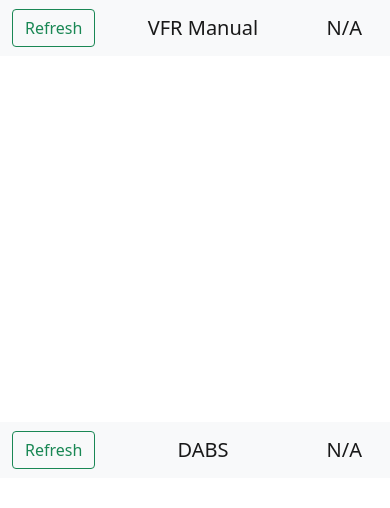
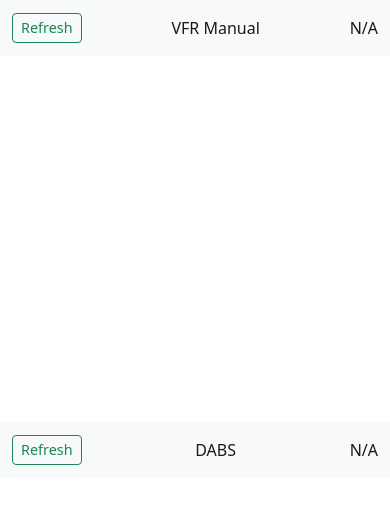
Before and after one commit to fa18swiss/VfrManual, a website: page app/root.html in a window 390 px wide. Drawn offline with nearby package versions, Linux system fonts and the light colour scheme; no server answers.

Commit message:
responsive style improvement

```diff
--- a/app/root.html
+++ b/app/root.html
@@ -67,7 +67,24 @@
         overflow-y: scroll;
       }
       nav {
-        max-height: 56px;
+        height: 56px;
+      }
+      .navbar-brand {
+        margin: 0;
+      }
+      @media  (max-width: 400px) {
+        .navbar-brand {
+          font-size: 1rem;
+        }
+        .btn {
+          font-size: 0.9rem;
+          padding: 0.2rem 0.5rem;
+        }
+      }
+      @media  (max-width: 325px) {
+        .navbar-brand {
+          font-size: 0.8rem;
+        }
       }
     </style>
   </head>
@@ -75,16 +92,16 @@
   <nav class="navbar navbar-light bg-light">
     <div class="container-fluid">
       <button class="btn btn-outline-success" type="button" id="cmdRefreshVfrManual">Refresh</button>
-      <span class="navbar-brand mb-0">VFR Manual</span>
-      <span class="navbar-brand mb-0 h1" id="lastCheckVfrManual"></span>
+      <span class="navbar-brand">VFR Manual</span>
+      <span class="navbar-brand" id="lastCheckVfrManual"></span>
     </div>
   </nav>
   <div class="list-group dest" id="destVfrManual"></div>
   <nav class="navbar navbar-light bg-light">
     <div class="container-fluid">
       <button class="btn btn-outline-success" type="button" id="cmdRefreshDabs">Refresh</button>
-      <span class="navbar-brand mb-0">DABS</span>
-      <span class="navbar-brand mb-0 h1" id="lastCheckDabs">00.00.0000, 00:00:00</span>
+      <span class="navbar-brand">DABS</span>
+      <span class="navbar-brand" id="lastCheckDabs"></span>
     </div>
   </nav>
   <div class="list-group dest" id="destDabs"></div>
--- a/app/static/app.js
+++ b/app/static/app.js
@@ -312,7 +312,7 @@ async function app() {
             downloadLink.setAttribute("data-version", item.version);
             downloadLink.onclick = onDabsClick;
             const span = getOrCreate(downloadLink, "span");
-            span.textContent = new Date(item.date).toLocaleDateString() + " " + item.version;
+            span.textContent = new Date(item.date).toLocaleDateString() + " version " + item.version;
             const svg = getOrCreate(downloadLink, "svg");
             svg.outerHTML = item.hasFile ? BiArchive : BiCloud;
             destDabs.appendChild(downloadLink);
```
